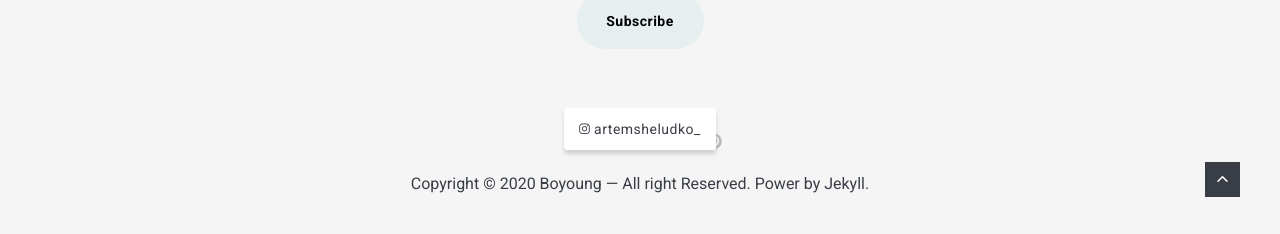
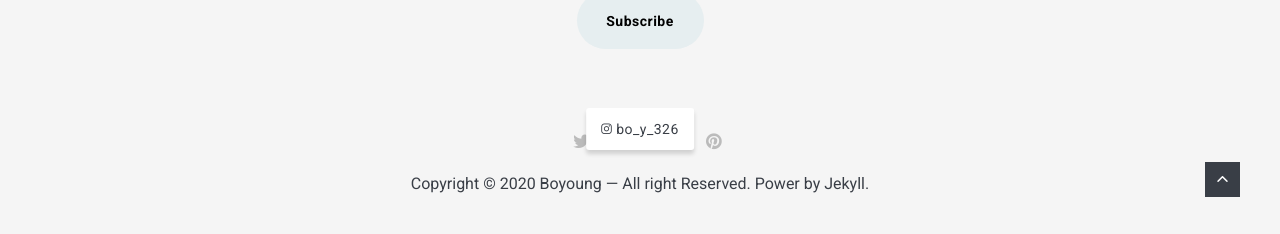
Before and after one commit to Chezbo/Chezbo.github.io, a Jekyll site: the page built from index.html, in a window 1280 px wide and 900 px high, scrolled down 3273 px. Shown: the part 663-897 px from the top of the window. Built offline with Jekyll 4.4.1, drawn with Linux system fonts in a browser that asks for light colours; nearby versions of some CDN libraries; the list of posts is cut into pages by our own code.

Commit message:
Update settings.yml

```diff
--- a/_data/settings.yml
+++ b/_data/settings.yml
@@ -31,7 +31,7 @@ disqus-identifier: mr-brown # add your shortname for Disqus Comment. For example
 #-------------------------------
 # Instagram Feed
 instafeed: true # To enable the instafeed, use the value true. To turn off use the value false.
-instagram-profile: artemsheludko_ # Add instagram username
+instagram-profile: bo_y_326 # Add instagram username
 
 
 #-------------------------------
```
